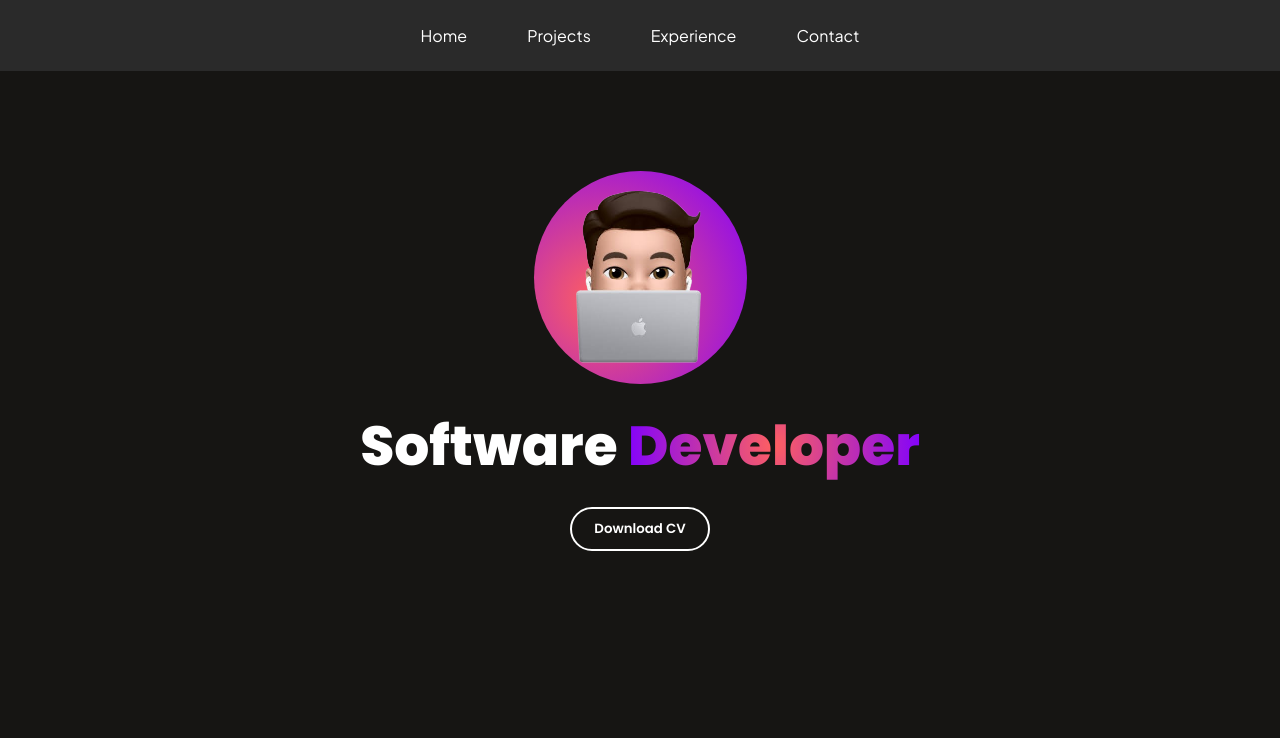
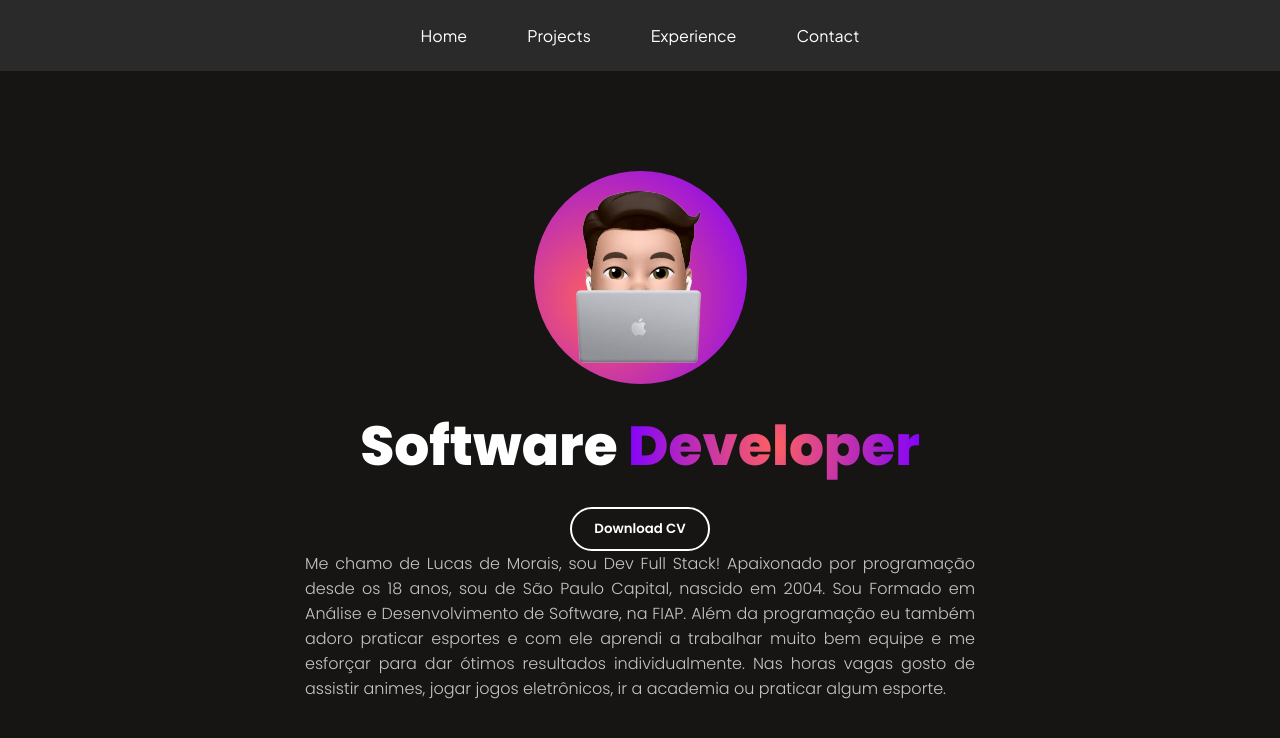
Before and after one commit to lucasmoraist/Portfolio, a React (Create React App) app: page / in a window 1280 px wide. Shown: the top 738 px of the page. Built offline with nearby package versions, Linux system fonts and the light colour scheme.

Commit message:
feat: adicionando component about ao App

```diff
--- a/src/App.jsx
+++ b/src/App.jsx
@@ -1,9 +1,11 @@
 import React from "react";
 import Header from "./components/header/Header";
+import About from "./components/about/About";
 
 const App = () =>{
     return<>
         <Header/>
+        <About/>
     </>
 }
 
```
